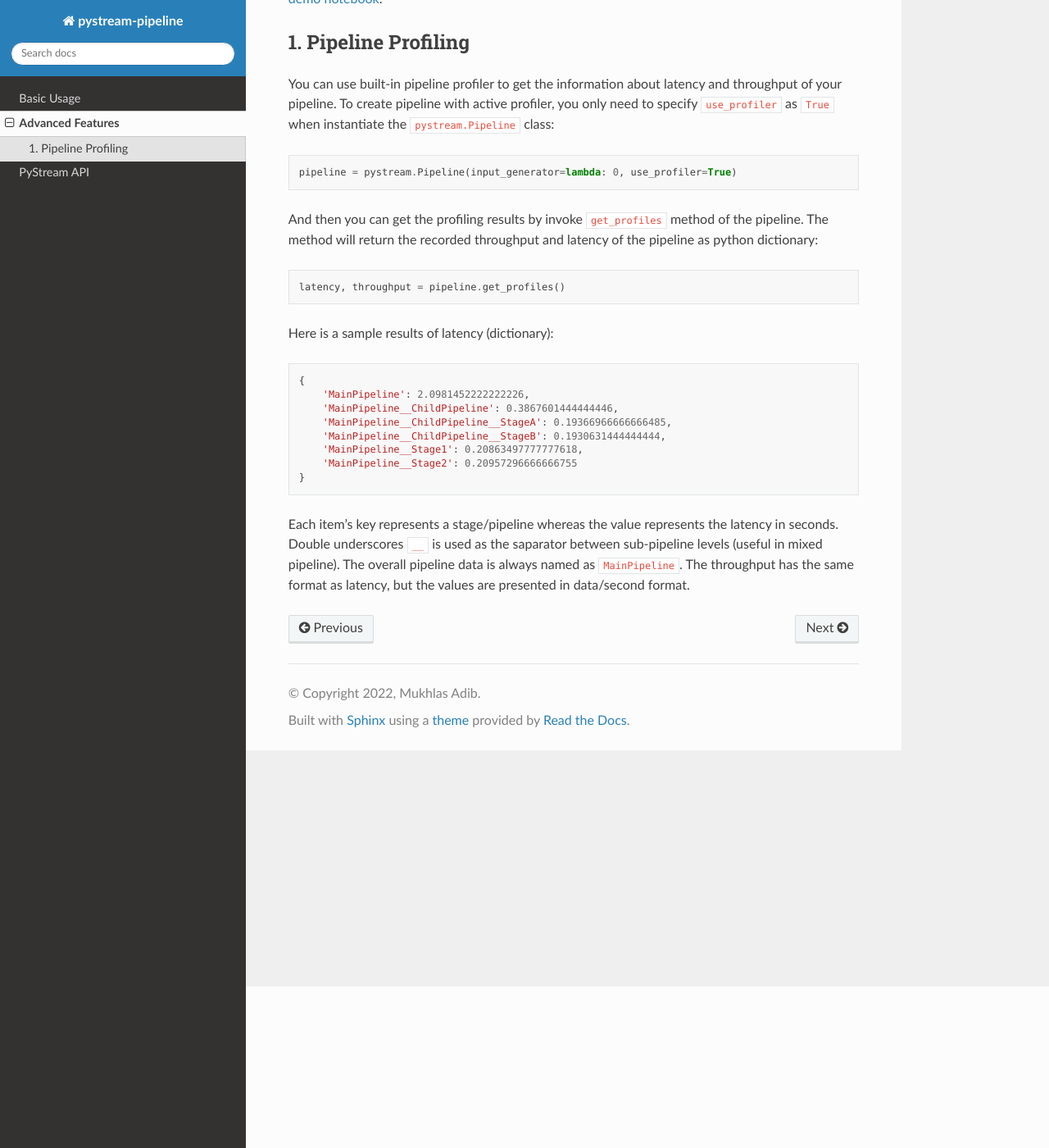
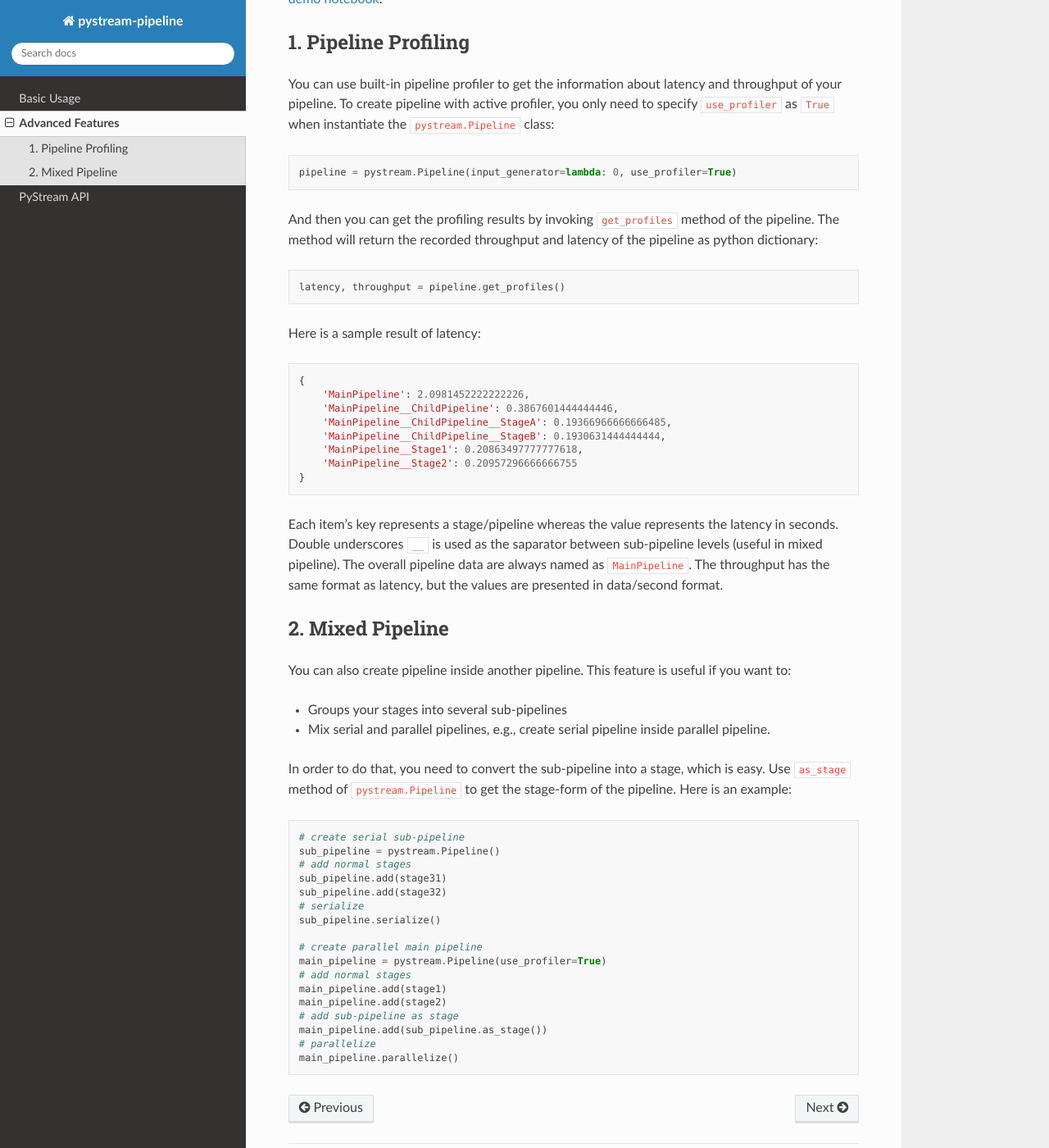
Before and after one commit to MukhlasAdib/pystream-pipeline, a Sphinx documentation site: the page built from docs/source/advanced.rst, in a window 1280 px wide and 1400 px high, scrolled down 197 px. Shown: the whole window at 82% size. Built offline with Sphinx 7.4.7 and the Read the Docs theme 2.0.0, drawn with Linux system fonts in a browser that asks for light colours.

Commit message:
advanced guideline

```diff
--- a/docs/source/advanced.rst
+++ b/docs/source/advanced.rst
@@ -12,12 +12,12 @@ To create pipeline with active profiler, you only need to specify ``use_profiler
 
     pipeline = pystream.Pipeline(input_generator=lambda: 0, use_profiler=True)
 
-And then you can get the profiling results by invoke ``get_profiles`` method of the pipeline.
+And then you can get the profiling results by invoking ``get_profiles`` method of the pipeline.
 The method will return the recorded throughput and latency of the pipeline as python dictionary::
 
     latency, throughput = pipeline.get_profiles()
 
-Here is a sample results of latency (dictionary)::
+Here is a sample result of latency::
 
     {
         'MainPipeline': 2.0981452222222226,
@@ -30,5 +30,36 @@ Here is a sample results of latency (dictionary)::
 
 Each item's key represents a stage/pipeline whereas the value represents the latency in seconds.
 Double underscores ``__`` is used as the saparator between sub-pipeline levels (useful in mixed pipeline).
-The overall pipeline data is always named as ``MainPipeline``.
+The overall pipeline data are always named as ``MainPipeline``.
 The throughput has the same format as latency, but the values are presented in data/second format.
+
+2. Mixed Pipeline
+~~~~~~~~~~~~~~~~~~~~~~~~~~~~~~~~~~~~~~
+
+You can also create pipeline inside another pipeline.
+This feature is useful  if you want to:
+
+- Groups your stages into several sub-pipelines
+- Mix serial and parallel pipelines, e.g., create serial pipeline inside parallel pipeline.
+
+In order to do that, you need to convert the sub-pipeline into a stage, which is easy.
+Use ``as_stage`` method of ``pystream.Pipeline`` to get the stage-form of the pipeline.
+Here is an example::
+
+    # create serial sub-pipeline
+    sub_pipeline = pystream.Pipeline()
+    # add normal stages
+    sub_pipeline.add(stage31)
+    sub_pipeline.add(stage32)
+    # serialize
+    sub_pipeline.serialize()
+
+    # create parallel main pipeline
+    main_pipeline = pystream.Pipeline(use_profiler=True)
+    # add normal stages
+    main_pipeline.add(stage1)
+    main_pipeline.add(stage2)
+    # add sub-pipeline as stage
+    main_pipeline.add(sub_pipeline.as_stage())
+    # parallelize
+    main_pipeline.parallelize()
```
